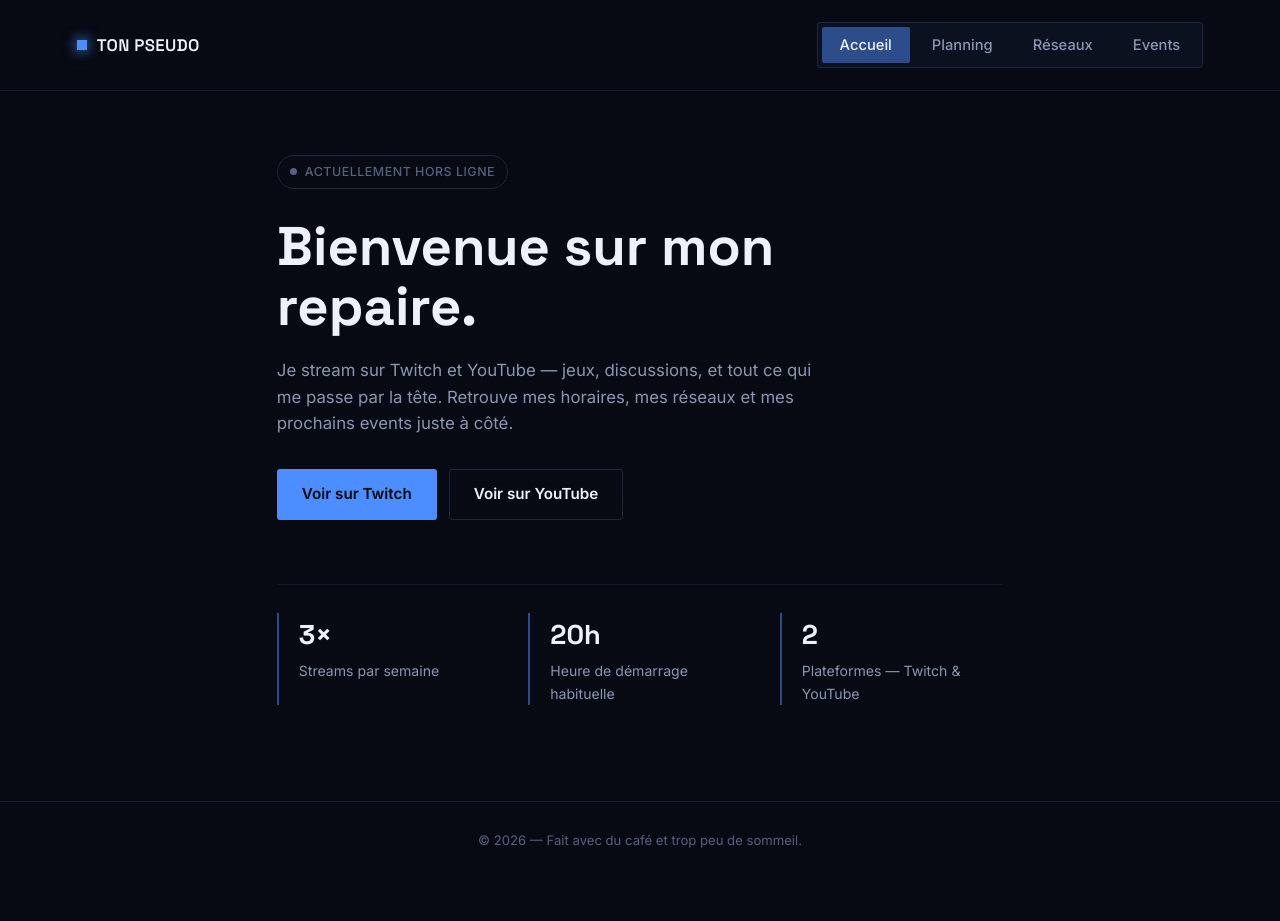
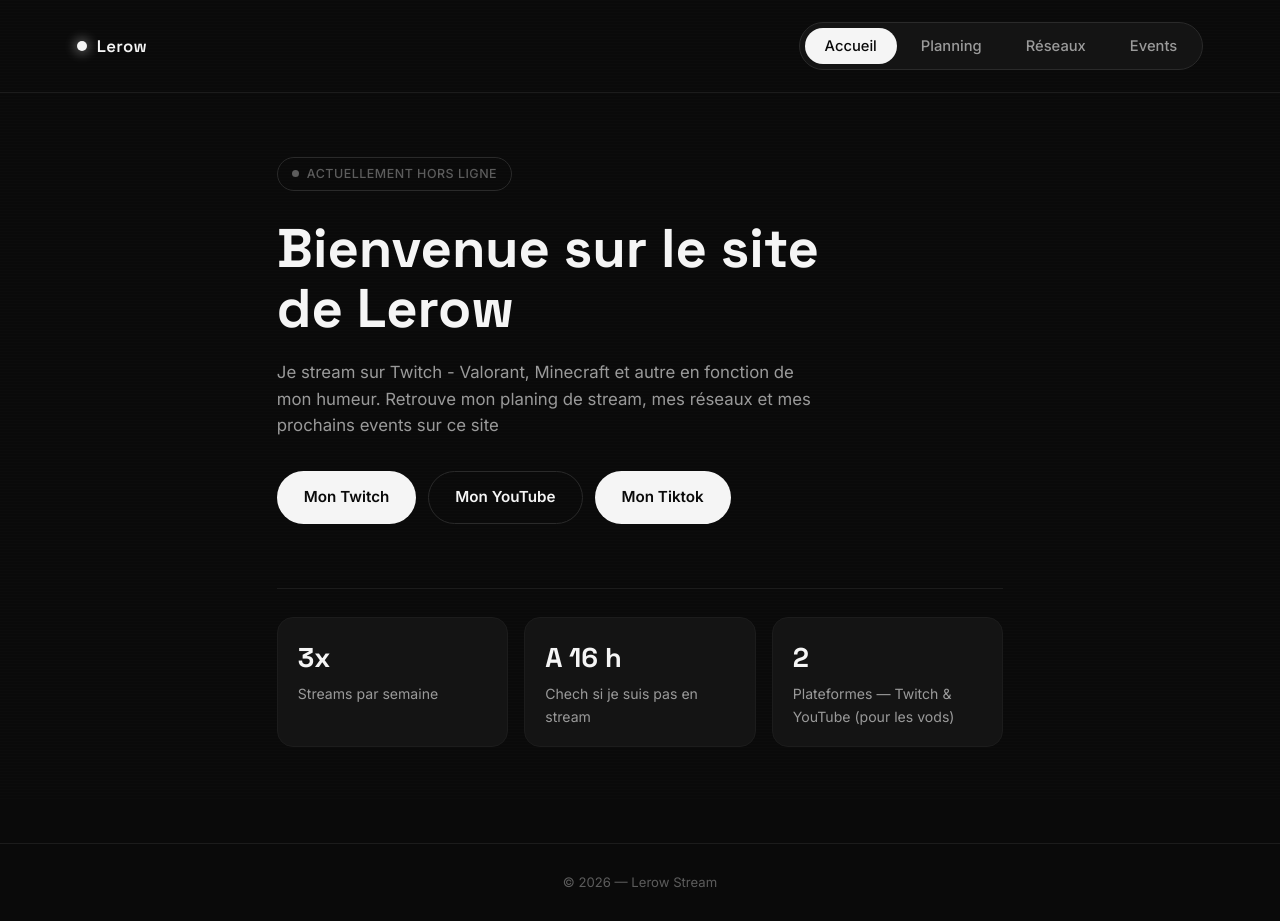
Before and after one commit to lerowpros-dot/site-stream, a plain HTML site: page index.html in a window 1280 px wide. Both pictures are taken after a click on the tab "Accueil". Before the commit the page ends 879 px from the top, so only its background shows below. Drawn offline with Linux system fonts and the light colour scheme.

Commit message:
Add files via upload

```diff
--- a/index.html
+++ b/index.html
@@ -16,7 +16,7 @@
 <header class="topbar">
   <div class="brand">
     <span class="brand-mark"></span>
-    <span class="brand-name">TON PSEUDO</span>
+    <span class="brand-name">Lerow</span>
   </div>
   <nav class="tabs" role="tablist">
     <button class="tab active" data-tab="accueil" role="tab" aria-selected="true">Accueil</button>
@@ -34,26 +34,27 @@
       <div class="live-badge">
         <span class="dot"></span> ACTUELLEMENT HORS LIGNE
       </div>
-      <h1>Bienvenue sur mon repaire.</h1>
-      <p class="hero-sub">Je stream sur Twitch et YouTube — jeux, discussions, et tout ce qui me passe par la tête. Retrouve mes horaires, mes réseaux et mes prochains events juste à côté.</p>
+      <h1>Bienvenue sur le site de Lerow</h1>
+      <p class="hero-sub">Je stream sur Twitch - Valorant, Minecraft et autre en fonction de mon humeur. Retrouve mon planing de stream, mes réseaux et mes prochains events sur ce site</p>
       <div class="hero-actions">
-        <a href="#" class="btn btn-primary" target="_blank" rel="noopener">Voir sur Twitch</a>
-        <a href="#" class="btn btn-ghost" target="_blank" rel="noopener">Voir sur YouTube</a>
+        <a href="https://www.twitch.tv/Ler0w_" class="btn btn-primary" target="_blank" rel="noopener">Mon Twitch</a>
+        <a href="https://www.youtube.com/@Ler_0_w" class="btn btn-ghost" target="_blank" rel="noopener">Mon YouTube</a>
+        <a href="https://www.tiktok.com/@__lerow__" class="btn btn-primary" target="_blank" rel="noopener">Mon Tiktok</a>
       </div>
     </div>
 
     <div class="stat-row">
       <div class="stat-block">
-        <span class="stat-num">3×</span>
+        <span class="stat-num">3x</span>
         <span class="stat-label">Streams par semaine</span>
       </div>
       <div class="stat-block">
-        <span class="stat-num">20h</span>
-        <span class="stat-label">Heure de démarrage habituelle</span>
+        <span class="stat-num">A 16 h</span>
+        <span class="stat-label">Chech si je suis pas en stream</span>
       </div>
       <div class="stat-block">
         <span class="stat-num">2</span>
-        <span class="stat-label">Plateformes — Twitch &amp; YouTube</span>
+        <span class="stat-label">Plateformes — Twitch &amp; YouTube (pour les vods)</span>
       </div>
     </div>
   </section>
@@ -65,24 +66,19 @@
 
     <div class="schedule-list">
       <div class="schedule-row">
-        <span class="schedule-day">Lundi</span>
-        <span class="schedule-time">20h00</span>
-        <span class="schedule-tag">Jeux du moment</span>
+        <span class="schedule-day">Mardi</span>
+        <span class="schedule-time">16 h 30 -> 19 h 30</span>
+        <span class="schedule-tag">Valorant</span>
       </div>
       <div class="schedule-row">
-        <span class="schedule-day">Mercredi</span>
-        <span class="schedule-time">20h00</span>
-        <span class="schedule-tag">Communauté</span>
+        <span class="schedule-day">Samedi</span>
+        <span class="schedule-time">21 h</span>
+        <span class="schedule-tag">Minecraft</span>
       </div>
       <div class="schedule-row">
-        <span class="schedule-day">Vendredi</span>
-        <span class="schedule-time">21h00</span>
-        <span class="schedule-tag">Soirée spéciale</span>
-      </div>
-      <div class="schedule-row schedule-row-muted">
-        <span class="schedule-day">Weekend</span>
-        <span class="schedule-time">Variable</span>
-        <span class="schedule-tag">Annoncé sur Discord</span>
+        <span class="schedule-day">Dimanche</span>
+        <span class="schedule-time">16 -> 19 </span>
+        <span class="schedule-tag">Valorant ou Minecraft</span>
       </div>
     </div>
   </section>
@@ -95,7 +91,7 @@
     <div class="link-grid">
       <a href="#" class="link-card" target="_blank" rel="noopener">
         <span class="link-name">Twitch</span>
-        <span class="link-desc">Lives principaux</span>
+        <span class="link-desc">Stream</span>
       </a>
       <a href="#" class="link-card" target="_blank" rel="noopener">
         <span class="link-name">YouTube</span>
@@ -104,14 +100,6 @@
       <a href="#" class="link-card" target="_blank" rel="noopener">
         <span class="link-name">Discord</span>
         <span class="link-desc">La communauté</span>
-      </a>
-      <a href="#" class="link-card" target="_blank" rel="noopener">
-        <span class="link-name">X / Twitter</span>
-        <span class="link-desc">Annonces rapides</span>
-      </a>
-      <a href="#" class="link-card" target="_blank" rel="noopener">
-        <span class="link-name">Instagram</span>
-        <span class="link-desc">Coulisses</span>
       </a>
       <a href="#" class="link-card" target="_blank" rel="noopener">
         <span class="link-name">TikTok</span>
@@ -127,14 +115,14 @@
 
     <div class="event-placeholder">
       <span class="event-placeholder-mark">＋</span>
-      <p>Les prochains events (tournois, collabs, sessions spéciales) apparaîtront ici.</p>
+      <p>Les prochains events apparaîtront ici.</p>
     </div>
   </section>
 
 </main>
 
 <footer>
-  <p>© 2026 — Fait avec du café et trop peu de sommeil.</p>
+  <p>© 2026 — Lerow Stream</p>
 </footer>
 
 <script src="script.js"></script>
--- a/script.js
+++ b/script.js
@@ -1,36 +1,40 @@
 // Gestion des onglets : un clic affiche le panneau correspondant
-// et cache les autres. C'est ici que tu ajouteras la logique
-// si tu rajoutes un nouvel onglet plus tard.
+// et cache les autres, avec un swipe fluide dans la bonne direction
+// (vers la droite si on avance dans les onglets, vers la gauche si on recule).
 
 const tabs = document.querySelectorAll('.tab');
 const panels = document.querySelectorAll('.panel');
+const tabOrder = Array.from(tabs).map(t => t.dataset.tab);
+
+function activateTab(target) {
+  const currentTab = document.querySelector('.tab.active');
+  const fromIndex = tabOrder.indexOf(currentTab ? currentTab.dataset.tab : target);
+  const toIndex = tabOrder.indexOf(target);
+  const direction = toIndex >= fromIndex ? 'enter-right' : 'enter-left';
+
+  tabs.forEach(t => {
+    const isTarget = t.dataset.tab === target;
+    t.classList.toggle('active', isTarget);
+    t.setAttribute('aria-selected', isTarget ? 'true' : 'false');
+  });
+
+  panels.forEach(panel => {
+    panel.classList.remove('enter-right', 'enter-left');
+    const isTarget = panel.id === target;
+    panel.classList.toggle('active', isTarget);
+    if (isTarget) panel.classList.add(direction);
+  });
+
+  history.replaceState(null, '', '#' + target);
+}
 
 tabs.forEach(tab => {
-  tab.addEventListener('click', () => {
-    const target = tab.dataset.tab;
-
-    tabs.forEach(t => {
-      t.classList.remove('active');
-      t.setAttribute('aria-selected', 'false');
-    });
-    tab.classList.add('active');
-    tab.setAttribute('aria-selected', 'true');
-
-    panels.forEach(panel => {
-      panel.classList.toggle('active', panel.id === target);
-    });
-
-    // Garde l'onglet choisi dans l'URL (ex: tonsite.vercel.app#events)
-    history.replaceState(null, '', '#' + target);
-  });
+  tab.addEventListener('click', () => activateTab(tab.dataset.tab));
 });
 
 // Si quelqu'un ouvre le site avec un lien du type tonsite.vercel.app#events,
 // on ouvre directement le bon onglet.
 window.addEventListener('DOMContentLoaded', () => {
   const hash = window.location.hash.replace('#', '');
-  if (hash) {
-    const matchingTab = document.querySelector(`.tab[data-tab="${hash}"]`);
-    if (matchingTab) matchingTab.click();
-  }
+  if (hash && tabOrder.includes(hash)) activateTab(hash);
 });
--- a/style.css
+++ b/style.css
@@ -1,14 +1,15 @@
 :root {
-  --bg: #070a12;
-  --bg-raised: #0c1120;
-  --line: #1c2740;
-  --line-soft: #141c30;
-  --blue: #4c8dff;
-  --blue-dim: #2c4d8a;
-  --text: #eef1fa;
-  --text-mute: #8b96b3;
-  --text-faint: #566080;
-  --radius: 3px;
+  --bg: #0a0a0a;
+  --bg-raised: #141414;
+  --line: #2a2a2a;
+  --line-soft: #1c1c1c;
+  --white: #f5f5f5;
+  --white-dim: #3a3a3a;
+  --text: #f5f5f5;
+  --text-mute: #9a9a9a;
+  --text-faint: #5c5c5c;
+  --radius: 16px;
+  --radius-sm: 10px;
 }
 
 * { box-sizing: border-box; margin: 0; padding: 0; }
@@ -29,18 +30,17 @@ body {
   * { animation: none !important; transition: none !important; }
 }
 
-/* subtle broadcast scanline texture, fixed and very faint */
 .scanline {
   position: fixed;
   inset: 0;
   pointer-events: none;
   z-index: 0;
   background: repeating-linear-gradient(
-    to bottom,
-    rgba(76, 141, 255, 0.015) 0px,
-    rgba(76, 141, 255, 0.015) 1px,
-    transparent 1px,
-    transparent 3px
+          to bottom,
+          rgba(255, 255, 255, 0.012) 0px,
+          rgba(255, 255, 255, 0.012) 1px,
+          transparent 1px,
+          transparent 3px
   );
 }
 
@@ -51,8 +51,6 @@ h1, h2, .brand-name, .stat-num, .link-name {
 a { color: inherit; text-decoration: none; }
 
 button { font-family: inherit; cursor: pointer; }
-
-/* ---------- Topbar ---------- */
 
 .topbar {
   display: flex;
@@ -75,8 +73,9 @@ button { font-family: inherit; cursor: pointer; }
 .brand-mark {
   width: 10px;
   height: 10px;
-  background: var(--blue);
-  box-shadow: 0 0 12px 2px rgba(76, 141, 255, 0.6);
+  border-radius: 50%;
+  background: var(--white);
+  box-shadow: 0 0 12px 2px rgba(245, 245, 245, 0.4);
 }
 
 .brand-name {
@@ -90,29 +89,27 @@ button { font-family: inherit; cursor: pointer; }
   gap: 4px;
   background: var(--bg-raised);
   border: 1px solid var(--line);
-  border-radius: var(--radius);
-  padding: 4px;
+  border-radius: 999px;
+  padding: 5px;
 }
 
 .tab {
   background: transparent;
   border: none;
   color: var(--text-mute);
-  padding: 9px 18px;
+  padding: 9px 20px;
   font-size: 0.92rem;
   font-weight: 500;
-  border-radius: 2px;
+  border-radius: 999px;
   transition: color 0.15s ease, background 0.15s ease;
 }
 
 .tab:hover { color: var(--text); }
 
 .tab.active {
-  background: var(--blue-dim);
-  color: var(--text);
+  background: var(--white);
+  color: #0a0a0a;
 }
-
-/* ---------- Main / panels ---------- */
 
 main {
   max-width: 880px;
@@ -123,11 +120,24 @@ main {
 }
 
 .panel { display: none; }
-.panel.active { display: block; animation: rise 0.35s ease; }
+.panel.active { display: block; }
 
-@keyframes rise {
-  from { opacity: 0; transform: translateY(6px); }
-  to { opacity: 1; transform: translateY(0); }
+.panel.active.enter-right {
+  animation: slideInRight 0.5s cubic-bezier(0.16, 1, 0.3, 1);
+}
+
+.panel.active.enter-left {
+  animation: slideInLeft 0.5s cubic-bezier(0.16, 1, 0.3, 1);
+}
+
+@keyframes slideInRight {
+  from { opacity: 0; transform: translateX(32px); }
+  to { opacity: 1; transform: translateX(0); }
+}
+
+@keyframes slideInLeft {
+  from { opacity: 0; transform: translateX(-32px); }
+  to { opacity: 1; transform: translateX(0); }
 }
 
 .panel h2 {
@@ -142,8 +152,6 @@ main {
   max-width: 60ch;
 }
 
-/* ---------- Hero (Accueil) ---------- */
-
 .live-badge {
   display: inline-flex;
   align-items: center;
@@ -153,7 +161,7 @@ main {
   letter-spacing: 0.04em;
   color: var(--text-faint);
   border: 1px solid var(--line);
-  padding: 6px 12px;
+  padding: 6px 14px;
   border-radius: 999px;
   margin-bottom: 28px;
 }
@@ -189,10 +197,10 @@ main {
 
 .btn {
   display: inline-block;
-  padding: 12px 24px;
+  padding: 13px 26px;
   font-weight: 600;
   font-size: 0.95rem;
-  border-radius: var(--radius);
+  border-radius: 999px;
   border: 1px solid transparent;
   transition: transform 0.15s ease, background 0.15s ease, border-color 0.15s ease;
 }
@@ -200,33 +208,35 @@ main {
 .btn:hover { transform: translateY(-1px); }
 
 .btn-primary {
-  background: var(--blue);
-  color: #050810;
+  background: var(--white);
+  color: #0a0a0a;
 }
 
-.btn-primary:hover { background: #6ba0ff; }
+.btn-primary:hover { background: #d9d9d9; }
 
 .btn-ghost {
   border-color: var(--line);
   color: var(--text);
 }
 
-.btn-ghost:hover { border-color: var(--blue-dim); }
+.btn-ghost:hover { border-color: var(--white-dim); }
 
 .stat-row {
   display: flex;
   border-top: 1px solid var(--line-soft);
   padding-top: 28px;
   flex-wrap: wrap;
-  gap: 28px;
+  gap: 16px;
 }
 
 .stat-block {
   display: flex;
   flex-direction: column;
   gap: 4px;
-  padding-left: 20px;
-  border-left: 2px solid var(--blue-dim);
+  padding: 18px 20px;
+  background: var(--bg-raised);
+  border: 1px solid var(--line-soft);
+  border-radius: var(--radius);
   flex: 1 1 160px;
 }
 
@@ -240,18 +250,20 @@ main {
   font-size: 0.88rem;
 }
 
-/* ---------- Planning ---------- */
-
 .schedule-list {
-  border-top: 1px solid var(--line-soft);
+  display: flex;
+  flex-direction: column;
+  gap: 10px;
 }
 
 .schedule-row {
   display: flex;
   align-items: center;
   gap: 24px;
-  padding: 18px 4px;
-  border-bottom: 1px solid var(--line-soft);
+  padding: 18px 20px;
+  background: var(--bg-raised);
+  border: 1px solid var(--line-soft);
+  border-radius: var(--radius);
 }
 
 .schedule-day {
@@ -261,7 +273,7 @@ main {
 }
 
 .schedule-time {
-  color: var(--blue);
+  color: var(--text);
   font-variant-numeric: tabular-nums;
   width: 70px;
   flex-shrink: 0;
@@ -271,34 +283,37 @@ main {
   color: var(--text-mute);
 }
 
+.schedule-row-muted {
+  background: transparent;
+  border-style: dashed;
+}
+
 .schedule-row-muted .schedule-day,
 .schedule-row-muted .schedule-time {
   color: var(--text-faint);
 }
 
-/* ---------- Reseaux ---------- */
-
 .link-grid {
   display: grid;
   grid-template-columns: repeat(auto-fill, minmax(200px, 1fr));
-  gap: 1px;
-  background: var(--line-soft);
-  border: 1px solid var(--line-soft);
+  gap: 10px;
 }
 
 .link-card {
-  background: var(--bg);
+  background: var(--bg-raised);
   padding: 22px 20px;
   display: flex;
   flex-direction: column;
   gap: 4px;
-  border-left: 2px solid transparent;
-  transition: border-color 0.15s ease, background 0.15s ease;
+  border: 1px solid var(--line-soft);
+  border-radius: var(--radius);
+  transition: border-color 0.15s ease, transform 0.15s ease, background 0.15s ease;
 }
 
 .link-card:hover {
-  border-left-color: var(--blue);
-  background: var(--bg-raised);
+  border-color: var(--white-dim);
+  background: #191919;
+  transform: translateY(-2px);
 }
 
 .link-name {
@@ -310,8 +325,6 @@ main {
   color: var(--text-mute);
   font-size: 0.88rem;
 }
-
-/* ---------- Events ---------- */
 
 .event-placeholder {
   border: 1px dashed var(--line);
@@ -328,8 +341,6 @@ main {
   margin-bottom: 10px;
 }
 
-/* ---------- Footer ---------- */
-
 footer {
   text-align: center;
   padding: 28px;
@@ -340,17 +351,14 @@ footer {
   z-index: 1;
 }
 
-/* ---------- Responsive ---------- */
-
 @media (max-width: 640px) {
   .topbar { flex-direction: column; align-items: flex-start; }
   .tabs { width: 100%; justify-content: space-between; }
   .tab { flex: 1; text-align: center; padding: 9px 6px; font-size: 0.82rem; }
-  .stat-row { flex-direction: column; gap: 20px; }
+  .stat-row { flex-direction: column; gap: 12px; }
 }
 
-/* Keyboard focus visibility */
 a:focus-visible, button:focus-visible {
-  outline: 2px solid var(--blue);
+  outline: 2px solid var(--white);
   outline-offset: 2px;
 }
```
